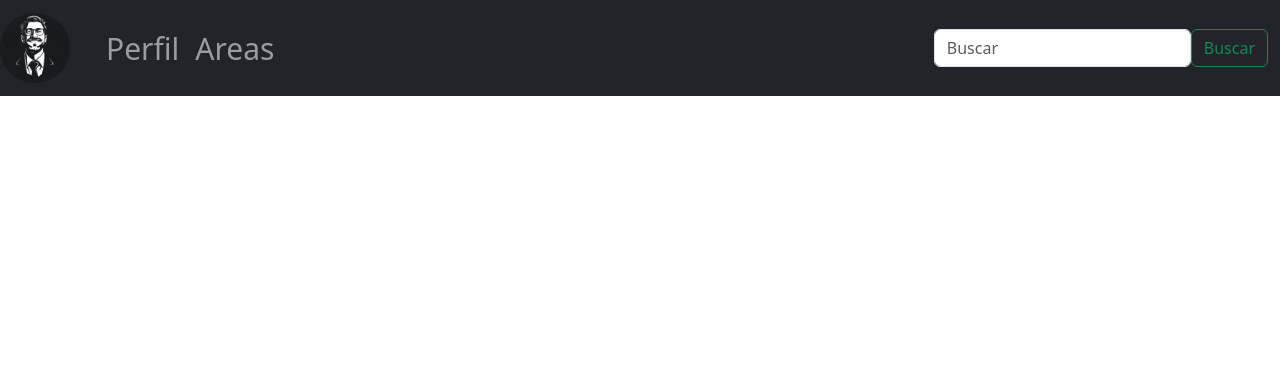
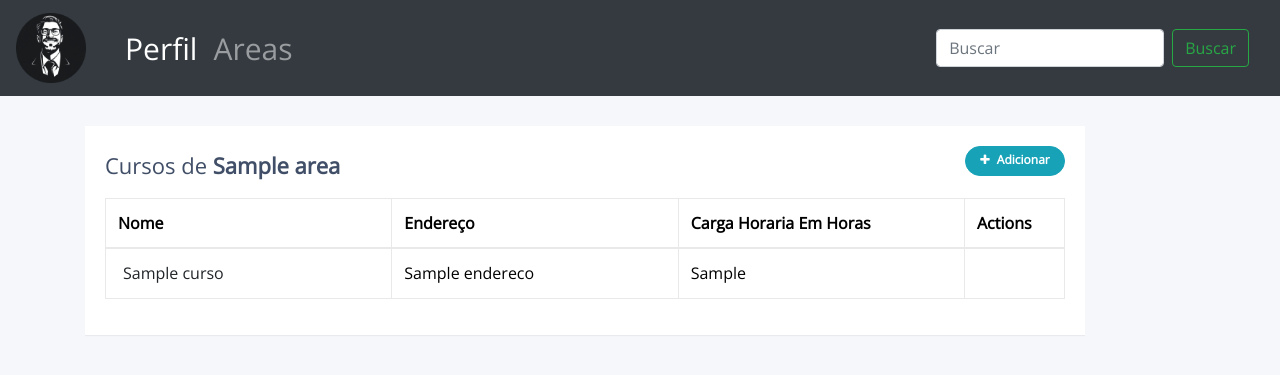
Before and after one commit to Abell112233/Success-Guide, a Django app: template app/templates/app/cursos.html in a window 1280 px wide. Shown: the top 375 px of the page. Run offline with Django 3.2, Linux system fonts and the light colour scheme; the template is opened without the code that fills it: most values are stand-ins (such as "Sample title", 1, 10 or a date in 2020); some libraries are stand-ins or nearby versions.

Commit message:
Ultimo commit para a segunda entrega

```diff
--- a/app/models.py
+++ b/app/models.py
@@ -22,6 +22,8 @@ class Area(models.Model):
 class Curso(models.Model):
     nome = models.CharField(max_length=150)
     carga_horaria = models.IntegerField()
+    endereco = models.CharField(max_length=150)
+    link = models.URLField()
     area = models.ForeignKey('Area', on_delete=models.CASCADE)
 
     def __str__ (self):
--- a/app/templates/app/bloco.html
+++ b/app/templates/app/bloco.html
@@ -4,6 +4,10 @@
     <meta charset="UTF-8">
     <meta name="viewport" content="width=device-width, initial-scale=1.0">
     <link href="https://cdn.jsdelivr.net/npm/bootstrap@5.3.3/dist/css/bootstrap.min.css" rel="stylesheet" integrity="sha384-QWTKZyjpPEjISv5WaRU9OFeRpok6YctnYmDr5pNlyT2bRjXh0JMhjY6hW+ALEwIH" crossorigin="anonymous">
+    <link rel="stylesheet" href="https://fonts.googleapis.com/css?family=Roboto|Varela+Round|Open+Sans">
+    <link rel="stylesheet" href="https://stackpath.bootstrapcdn.com/bootstrap/4.5.0/css/bootstrap.min.css">
+    <link rel="stylesheet" href="https://fonts.googleapis.com/icon?family=Material+Icons">
+    <link rel="stylesheet" href="https://maxcdn.bootstrapcdn.com/font-awesome/4.7.0/css/font-awesome.min.css">
     <script src="https://cdn.jsdelivr.net/npm/bootstrap@5.3.3/dist/js/bootstrap.bundle.min.js" integrity="sha384-YvpcrYf0tY3lHB60NNkmXc5s9fDVZLESaAA55NDzOxhy9GkcIdslK1eN7N6jIeHz" crossorigin="anonymous"></script>
     <title>Success Guide</title>
 </head>
--- a/app/templates/app/cursos.html
+++ b/app/templates/app/cursos.html
@@ -1,6 +1,128 @@
 {% extends "app/bloco.html" %}
 
 {% block bloco %}
-
+<style>
+    body {
+        color: #404E67;
+        background: #F5F7FA;
+        font-family: 'Open Sans', sans-serif;
+    }
+    .table-wrapper {
+        width: 1000px;
+        margin: 30px auto;
+        background: #fff;
+        padding: 20px;
+        box-shadow: 0 1px 1px rgba(0,0,0,.05);
+    }
+    .table-title {
+        padding-bottom: 10px;
+        margin: 0 0 10px;
+    }
+    .table-title h2 {
+        margin: 6px 0 0;
+        font-size: 22px;
+    }
+    .table-title .add-new {
+        float: right;
+        height: 30px;
+        font-weight: bold;
+        font-size: 12px;
+        text-shadow: none;
+        min-width: 100px;
+        border-radius: 50px;
+        line-height: 13px;
+    }
+    .table-title .add-new i {
+        margin-right: 4px;
+    }
+    table.table {
+        table-layout: fixed;
+    }
+    table.table tr th, table.table tr td {
+        border-color: #e9e9e9;
+    }
+    table.table th i {
+        font-size: 13px;
+        margin: 0 5px;
+        cursor: pointer;
+    }
+    table.table th:last-child {
+        width: 100px;
+    }
+    table.table td a {
+        cursor: pointer;
+        display: inline-block;
+        margin: 0 5px;
+        min-width: 24px;
+    }
+    table.table td a.add {
+        color: #27C46B;
+    }
+    table.table td a.edit {
+        color: #FFC107;
+    }
+    table.table td a.delete {
+        color: #E34724;
+    }
+    table.table td i {
+        font-size: 19px;
+    }
+    table.table td a.add i {
+        font-size: 24px;
+        margin-right: -1px;
+        position: relative;
+        top: 3px;
+    }
+    table.table .form-control {
+        height: 32px;
+        line-height: 32px;
+        box-shadow: none;
+        border-radius: 2px;
+    }
+    table.table .form-control.error {
+        border-color: #f50000;
+    }
+    table.table td .add {
+        display: none;
+    }
+</style>
+<div class="container-lg">
+    <div class="table-responsive" style="width: 1000px;">
+        <div class="table-wrapper">
+            <div class="table-title">
+                <div class="row">
+                    <div class="col-sm-8"><h2>Cursos de<b> {{ area.nome }}</b></h2></div>
+                    <div class="col-sm-4">
+                        <a href="{% url 'cadastro_curso' %}" class="btn btn-info add-new"><i class="fa fa-plus"></i> Adicionar</a>
+                    </div>
+                </div>
+            </div>
+            <table class="table table-bordered">
+                <thead>
+                    <tr>
+                        <th>Nome</th>
+                        <th>Endereço</th>
+                        <th>Carga Horaria Em Horas</th>
+                        <th>Actions</th>
+                    </tr>
+                </thead>
+                <tbody>
+                    {% for c in cursos %}
+                        <tr>
+                            <td><a class="link-dark link-offset-2 link-underline-opacity-25 link-underline-opacity-30-hover"  href="{{ c.link }}">{{ c.nome }}</a></td>
+                            <td>{{ c.endereco }}</td>
+                            <td>{{ c.carga_horaria }}</td>
+                            <td>
+                                <a class="add" title="Add" data-toggle="tooltip"><i class="material-icons">&#xE03B;</i></a>
+                                <a href="{% url 'editar_curso' c.id %}" class="edit" title="Edit" data-toggle="tooltip"><i class="material-icons">&#xE254;</i></a>
+                                <a href="{% url 'deletar_curso' c.id %}" class="delete" title="Delete" data-toggle="tooltip"><i class="material-icons">&#xE872;</i></a>
+                            </td>
+                        </tr>
+                    {% endfor %}
+                </tbody>
+            </table>
+        </div>
+    </div>
+</div>
 
 {% endblock %}
--- a/app/templates/app/index.html
+++ b/app/templates/app/index.html
@@ -6,12 +6,12 @@
             <div class="row">
                 {% for area in area %}
                     <div class="col-md-4">
-                        <div class="card" style="width: 18rem;">
+                        <a href="{% url 'cursos' area.id %}" class="card link-secondary link-offset-2 link-underline-opacity-25 link-underline-opacity-0-hover" style="width: 18rem;">
                             <img class="card-img-top" src="{{ area.imagem.url }}" alt="Card image cap">
                             <div class="card-body">
                                 <p class="card-text text-center">{{ area.nome }}</p>
                             </div>
-                        </div>
+                        </a>
                     </div>
                 {% endfor %}
             </div>
--- a/main/urls.py
+++ b/main/urls.py
@@ -25,7 +25,10 @@ urlpatterns = [
     path('', views.index, name='index'),
     path('inicial/', views.inicial, name='inicial'),
     path('perfil/', views.perfil, name='perfil'),
-    path('cursos/', views.cursos, name='cursos'),
+    path('cursos/<int:area_id>/', views.cursos, name='cursos'),
+    path('cadastro_curso/', views.cadastro_curso, name='cadastro_curso'),
+    path('editar_curso/<int:id>', views.editar_curso, name='editar_curso'),
+    path('deletar_curso/<int:id>', views.deletar_curso, name='deletar_curso'),
 ]
 
 if settings.DEBUG:
```
Also changed, not shown: app/forms.py (+9 -7 lines), app/templates/app/cadastro_curso.html (added, +108 -0 lines), app/templates/app/perfil.html (+4 -4 lines), app/views.py (+40 -2 lines), app/migrations/0007_curso_endereco.py (added), app/migrations/0008_curso_link.py (added), db.sqlite3.
